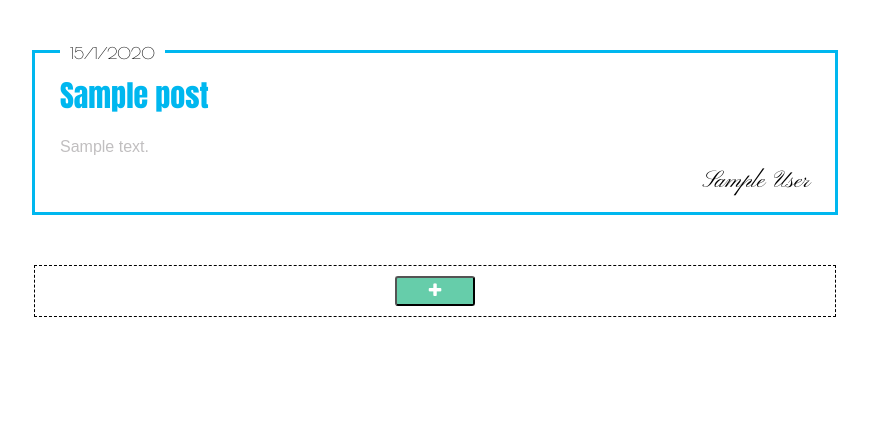
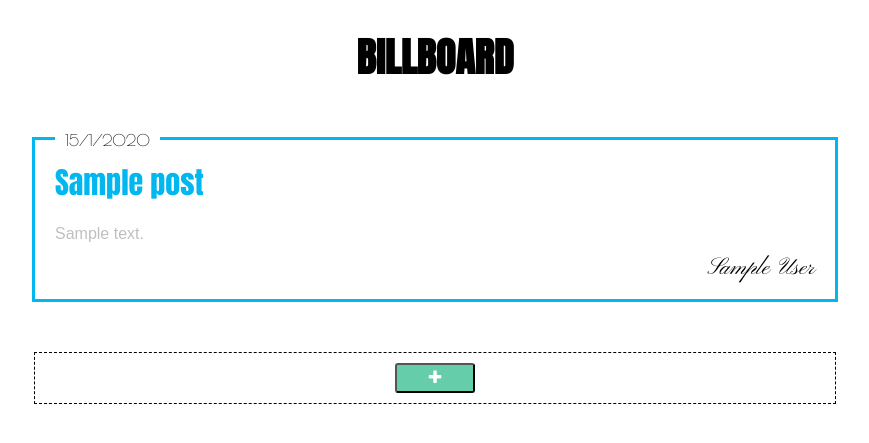
Before and after one commit to micah66/billboard, a Django app: template posts/templates/billboard/posts.html in a window 1280 px wide. Shown: the top 443 px of the page, without its empty margins (205-1074 px from the left). Run offline with Django 3.2, Linux system fonts and the light colour scheme; the template is opened without the code that fills it: most values are stand-ins (such as "Sample title", 1, 10 or a date in 2020).

Commit message:
Allow users to add a new post to the billboard

```diff
--- /dev/null
+++ b/posts/forms.py
@@ -0,0 +1,6 @@
+from django import forms
+
+class PostForm(forms.Form):
+    title = forms.CharField(max_length=75)
+    body = forms.CharField(max_length=1000)
+    author = forms.CharField(max_length=40)
--- a/posts/static/css/posts.css
+++ b/posts/static/css/posts.css
@@ -1,3 +1,9 @@
+#title {
+  text-align: center;
+  font-family: 'Anton', sans-serif;
+  font-size: 40px;
+  color: black;
+}
 
 .post {
   position: relative;
@@ -8,7 +14,7 @@
 }
 
 .post-content {
-  margin: 0 25px;
+  margin: 0 20px;
   position: relative;
 }
 
@@ -21,7 +27,7 @@
   top: 0px;
   transform: translateY(-50%);
   padding: 0 10px;
-  margin: 0 25px;
+  margin: 0 20px;
 }
 
 .post-title {
@@ -47,18 +53,74 @@
   right: 0;
 }
 
-#add-posts {
+#newPostContainer {
+  position: relative;
+  border: 3px dashed #00b7ef;
+  margin: auto;
+  margin-bottom: 30px;
+  max-width: 800px;
+}
+
+.buttonsArea {
   max-width: 800px;
   border: 1px dashed black;
   margin: auto;
+  display: flex;
+  justify-content: center;
 }
 
-#newPostBtn {
-  margin: 10px calc(50% - 40px);
+.btn {
   font-size: 16px;
-  background-color: #66CDAA;
   color: white;
   border-radius: 3px;
   height: 30px;
   width: 80px;
+  cursor: pointer;
+  margin: 10px 1px;
 }
+
+.green-btn {
+  background-color: #66CDAA;
+  order: 1;
+}
+
+#close-form-btn {
+  background-color: red;
+}
+
+#new-post-texts {
+  margin: 25px;
+  position: relative;
+}
+
+#new-post-title {
+  margin: 15px 0;
+}
+
+#new-post-body {
+  height: 100px;
+  width: 100%;
+  margin-bottom: 30px;
+}
+
+#new-post-author {
+  position: absolute;
+  right: 0;
+  bottom: -10px;
+}
+
+.hidden {
+  display: none;
+}
+
+#noPostsMessage {
+  text-align: center;
+  font-family: 'Arial';
+  font-size: 24px;
+  color: Black;
+}
+
+#bottomMessage {
+  margin-bottom: 30px;
+  margin-top: -24px;
+}
--- /dev/null
+++ b/posts/static/js/posts.js
@@ -0,0 +1,13 @@
+newPostForm = ''
+
+$('#showNewPostFormBtn').click(() => {
+  $('#showNewPostForm').addClass('hidden')
+  $('#noPostsMessage').addClass('hidden')
+  $('#formWrapper').removeClass('hidden')
+})
+
+$('#close-form-btn').click(() => {
+  $('#showNewPostForm').removeClass('hidden')
+  $('#noPostsMessage').removeClass('hidden')
+  $('#formWrapper').addClass('hidden')
+})
--- a/posts/templates/billboard/posts.html
+++ b/posts/templates/billboard/posts.html
@@ -9,7 +9,9 @@
     <link rel="stylesheet" href="{% static 'css/posts.css' %}">
   </head>
   <body>
+    <h1 id="title">BILLBOARD</h1>
     <div id="posts-container">
+      {% if posts %}
       {% for post in posts %}
       <div class="post">
           <span class="post-date">{{post.date.day}}/{{post.date.month}}/{{post.date.year}}</span>
@@ -20,9 +22,34 @@
         </div>
       </div>
       {% endfor %}
+      {% else %}
+      <div id="noPostsMessage">
+        <p>No messages...</p>
+        <p id="bottomMessage">Click the '+' button to add a new message</p>
+      </div>
+      {% endif %}
     </div>
-    <div id="add-posts">
-      <button id="newPostBtn" type="button" name="button"><i class="fa fa-plus"></i></button>
+    <div id="showNewPostForm" class="buttonsArea">
+      <button class="btn green-btn" id="showNewPostFormBtn" type="button" name="button"><i class="fa fa-plus"></i></button>
     </div>
+    <div id="formWrapper" class="hidden">
+      <form id="newPostForm" action="{% url 'posts' %}" method="post">
+        <div id="newPostContainer">
+          <span class="post-date">{{ date.day}}/{{ date.month}}/{{ date.year}}</span>
+          <div id="new-post-texts">
+            {% csrf_token%}
+            <input id="new-post-title" type="text" name="title" placeholder="Title" value="" required>
+            <textarea id="new-post-body" name="body" rows="8" cols="80" placeholder="Your message here" form="newPostForm" required></textarea>
+            <input id="new-post-author" type="text" name="author" placeholder="Author" value="" required>
+          </div>
+        </div>
+        <div class="buttonsArea">
+          <button class="btn green-btn" type="submit" name="button"><i class="fa fa-check"></i></button>
+          <button class="btn" id="close-form-btn" type="button" name="button"><i class="fa fa-close"></i></button>
+        </div>
+      </form>
+    </div>
+    <script src="https://ajax.googleapis.com/ajax/libs/jquery/3.3.1/jquery.min.js"></script>
+    <script src="{% static 'js/posts.js' %}"></script>
   </body>
 </html>
```
Also changed, not shown: posts/views.py (+13 -1 lines), db.sqlite3.
